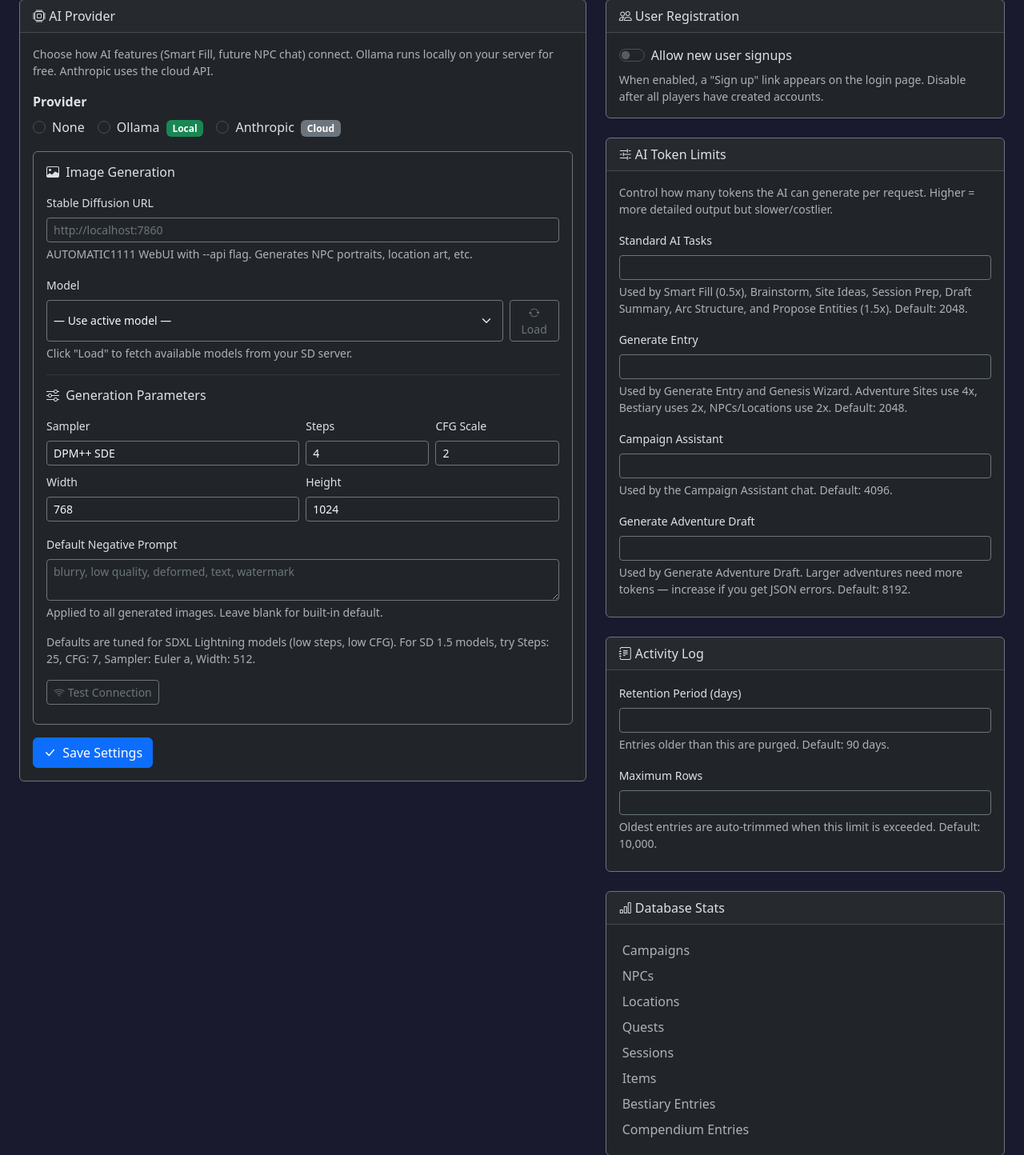
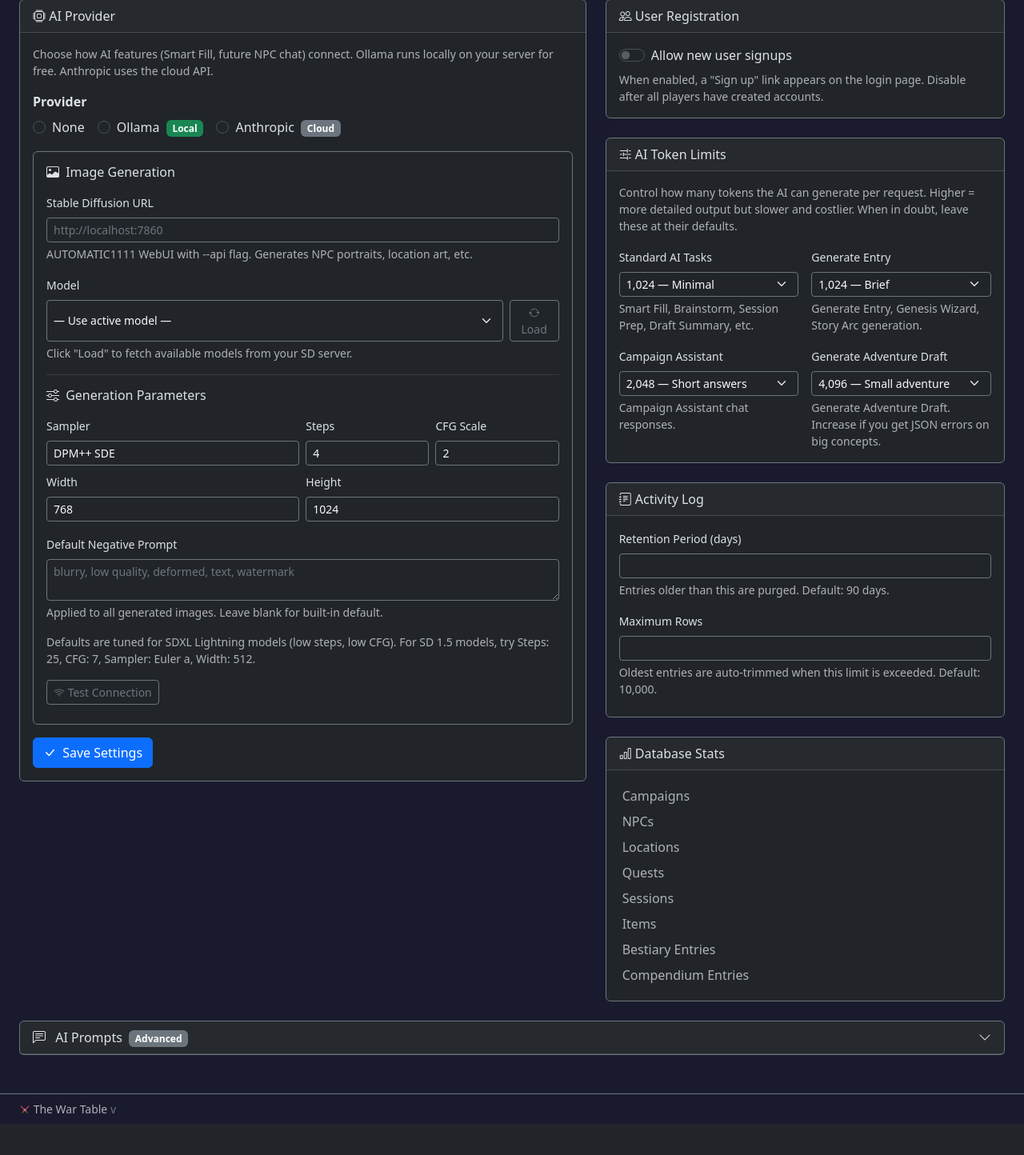
Before and after one commit to soup1977/gm-wiki, a Python web app: template app/templates/settings/index.html in a window 1280 px wide. Shown: the part 146-1590 px from the top of the page at 80% size. After the commit the page ends 1538 px from the top, so only its background shows below. Run offline with Jinja, Linux system fonts and the light colour scheme; the template is opened without the code that fills it, so the values that code supplies are empty.

Commit message:
Convert AI token limit inputs to labeled dropdowns in Settings
Replaces free-entry number fields with select menus that show
human-readable labels (e.g. "8,192 — Default") so users don't
need to know the exact numbers.

Co-Authored-By: Claude Sonnet 4.6 <noreply@anthropic.com>

```diff
--- a/app/templates/settings/index.html
+++ b/app/templates/settings/index.html
@@ -250,39 +250,53 @@
             </div>
             <div class="card-body">
                 <p class="text-muted small mb-3">
-                    Control how many tokens the AI can generate per request. Higher = more detailed output but slower/costlier.
+                    Control how many tokens the AI can generate per request. Higher = more detailed output but slower and costlier. When in doubt, leave these at their defaults.
                 </p>
-                <div class="mb-3">
+                <div class="row g-3">
+                    <div class="col-md-6">
                         <label for="ai_max_tokens_standard" class="form-label small">Standard AI Tasks</label>
-                    <input type="number" class="form-control form-control-sm bg-dark text-light border-secondary"
-                           id="ai_max_tokens_standard" name="ai_max_tokens_standard"
-                           min="256" max="8192" step="256"
-                           value="{{ ai_max_tokens_standard }}">
-                    <div class="form-text">Used by Smart Fill (0.5x), Brainstorm, Site Ideas, Session Prep, Draft Summary, Arc Structure, and Propose Entities (1.5x). Default: 2048.</div>
+                        <select class="form-select form-select-sm bg-dark text-light border-secondary"
+                                id="ai_max_tokens_standard" name="ai_max_tokens_standard">
+                            <option value="1024"  {% if ai_max_tokens_standard == '1024'  %}selected{% endif %}>1,024 — Minimal</option>
+                            <option value="2048"  {% if ai_max_tokens_standard == '2048'  %}selected{% endif %}>2,048 — Default</option>
+                            <option value="4096"  {% if ai_max_tokens_standard == '4096'  %}selected{% endif %}>4,096 — Detailed</option>
+                            <option value="8192"  {% if ai_max_tokens_standard == '8192'  %}selected{% endif %}>8,192 — Verbose</option>
+                        </select>
+                        <div class="form-text">Smart Fill, Brainstorm, Session Prep, Draft Summary, etc.</div>
                     </div>
-                <div class="mb-3">
+                    <div class="col-md-6">
                         <label for="ai_max_tokens_generate" class="form-label small">Generate Entry</label>
-                    <input type="number" class="form-control form-control-sm bg-dark text-light border-secondary"
-                           id="ai_max_tokens_generate" name="ai_max_tokens_generate"
-                           min="256" max="8192" step="256"
-                           value="{{ ai_max_tokens_generate }}">
-                    <div class="form-text">Used by Generate Entry and Genesis Wizard. Adventure Sites use 4x, Bestiary uses 2x, NPCs/Locations use 2x. Default: 2048.</div>
+                        <select class="form-select form-select-sm bg-dark text-light border-secondary"
+                                id="ai_max_tokens_generate" name="ai_max_tokens_generate">
+                            <option value="1024"  {% if ai_max_tokens_generate == '1024'  %}selected{% endif %}>1,024 — Brief</option>
+                            <option value="2048"  {% if ai_max_tokens_generate == '2048'  %}selected{% endif %}>2,048 — Default</option>
+                            <option value="4096"  {% if ai_max_tokens_generate == '4096'  %}selected{% endif %}>4,096 — Detailed</option>
+                            <option value="8192"  {% if ai_max_tokens_generate == '8192'  %}selected{% endif %}>8,192 — Very Detailed</option>
+                        </select>
+                        <div class="form-text">Generate Entry, Genesis Wizard, Story Arc generation.</div>
                     </div>
-                <div class="mb-3">
+                    <div class="col-md-6">
                         <label for="ai_max_tokens_assistant" class="form-label small">Campaign Assistant</label>
-                    <input type="number" class="form-control form-control-sm bg-dark text-light border-secondary"
-                           id="ai_max_tokens_assistant" name="ai_max_tokens_assistant"
-                           min="256" max="8192" step="256"
-                           value="{{ ai_max_tokens_assistant }}">
-                    <div class="form-text">Used by the Campaign Assistant chat. Default: 4096.</div>
+                        <select class="form-select form-select-sm bg-dark text-light border-secondary"
+                                id="ai_max_tokens_assistant" name="ai_max_tokens_assistant">
+                            <option value="2048"  {% if ai_max_tokens_assistant == '2048'  %}selected{% endif %}>2,048 — Short answers</option>
+                            <option value="4096"  {% if ai_max_tokens_assistant == '4096'  %}selected{% endif %}>4,096 — Default</option>
+                            <option value="8192"  {% if ai_max_tokens_assistant == '8192'  %}selected{% endif %}>8,192 — Long answers</option>
+                            <option value="16384" {% if ai_max_tokens_assistant == '16384' %}selected{% endif %}>16,384 — Maximum</option>
+                        </select>
+                        <div class="form-text">Campaign Assistant chat responses.</div>
                     </div>
-                <div class="mb-2">
+                    <div class="col-md-6">
                         <label for="ai_max_tokens_adventure" class="form-label small">Generate Adventure Draft</label>
-                    <input type="number" class="form-control form-control-sm bg-dark text-light border-secondary"
-                           id="ai_max_tokens_adventure" name="ai_max_tokens_adventure"
-                           min="2048" max="16384" step="1024"
-                           value="{{ ai_max_tokens_adventure }}">
-                    <div class="form-text">Used by Generate Adventure Draft. Larger adventures need more tokens — increase if you get JSON errors. Default: 8192.</div>
+                        <select class="form-select form-select-sm bg-dark text-light border-secondary"
+                                id="ai_max_tokens_adventure" name="ai_max_tokens_adventure">
+                            <option value="4096"  {% if ai_max_tokens_adventure == '4096'  %}selected{% endif %}>4,096 — Small adventure</option>
+                            <option value="8192"  {% if ai_max_tokens_adventure == '8192'  %}selected{% endif %}>8,192 — Default</option>
+                            <option value="12288" {% if ai_max_tokens_adventure == '12288' %}selected{% endif %}>12,288 — Large adventure</option>
+                            <option value="16384" {% if ai_max_tokens_adventure == '16384' %}selected{% endif %}>16,384 — Maximum (increase if you get JSON errors)</option>
+                        </select>
+                        <div class="form-text">Generate Adventure Draft. Increase if you get JSON errors on big concepts.</div>
+                    </div>
                 </div>
             </div>
         </div>
```
Lines whose indentation alone changed are shown as unchanged.
